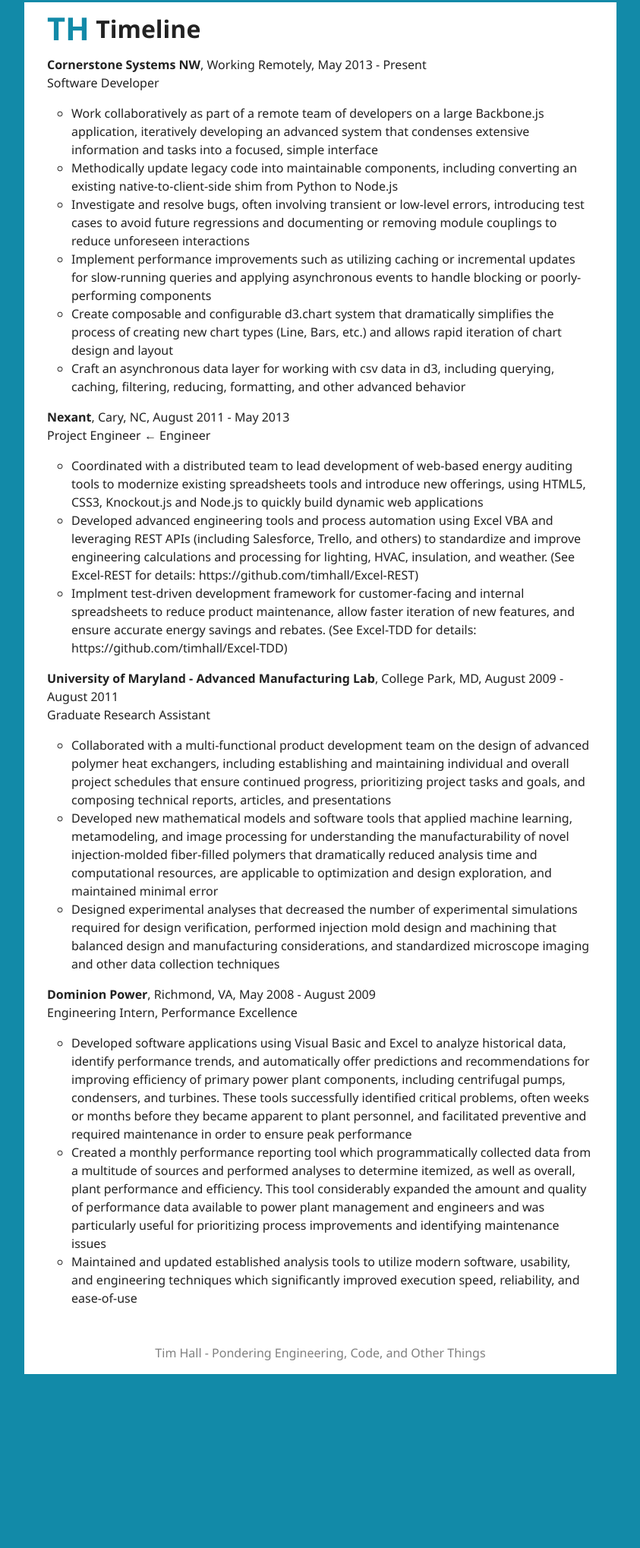
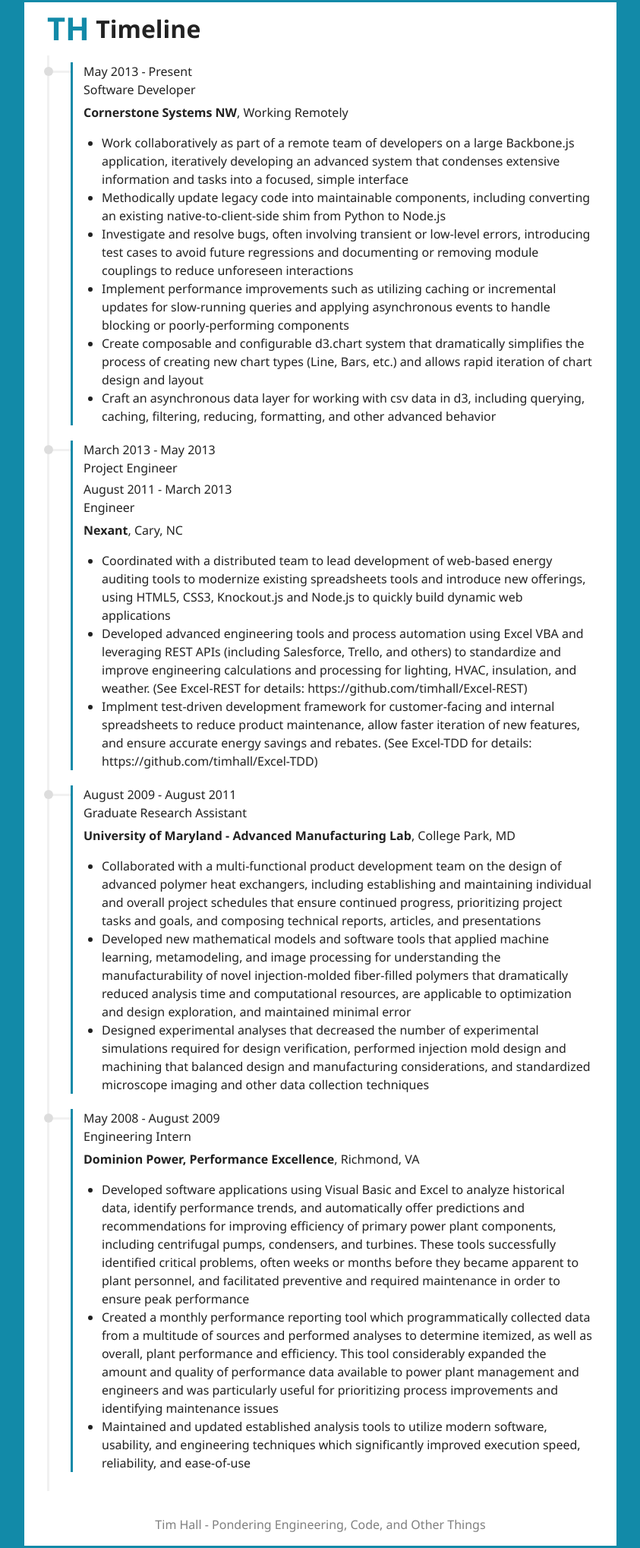
Before and after one commit to timhall/timhall.github.io, a Jekyll site: the page built from about/timeline.html, in a window 1280 px wide. Shown: the whole page at 76% size, without its empty margins (218-1061 px from the left). Built offline with Jekyll 4.4.1, drawn with Linux system fonts in a browser that asks for light colours; Markdown is read by kramdown in place of the engine named in the settings; before the commit the page ends 1812 px from its top, so only the background shows below that.

Commit message:
Update timeline

```diff
--- a/_css/_timeline.scss
+++ b/_css/_timeline.scss
@@ -1,12 +1,66 @@
+$timeline-color: #ddd;
+$timeline-color-light: lighten($timeline-color, 8%);
+$timeline-gap: 28px;
+$timeline-border-width: 3px;
+$timeline-top-padding: 11px;
+$timeline-left-padding: 6px;
+$timeline-icon-width: 12px;
+$project-gap: 0px;
+$professional-color: $primary-color;
+$project-color: darken(#fc3, 10%);
+
 .timeline {
   list-style: none;
   margin: 0;
-  padding: 0;
+  padding: 5px 0 5px $timeline-gap;
+  border-left: solid $timeline-border-width $timeline-color-light;
 }
 
 .timeline-item {
+  position: relative;
+  border-left: solid $timeline-border-width $timeline-color;
+  padding-left: 14px;
+  margin-bottom: 20px;
+
+  &:before {
+    content: "";
+    position: absolute;
+    top: $timeline-top-padding;
+    height: $timeline-border-width;
+    background-color: $timeline-color-light;
+  }
+
   &.type-professional {
+    border-left-color: $professional-color;
 
+    &:before {
+      left: -$timeline-gap - 2px;
+      width: $timeline-gap - $timeline-left-padding + 5px;
+    }
+    .type-icon {
+      left: -$timeline-gap - $timeline-icon-width + 2px;
+    }
+  }
+  &.type-project {
+    margin-left: $project-gap;
+    border-left-color: $project-color;
+
+    &:before {
+      left: -$timeline-gap - 2px - $project-gap;
+      width: $timeline-gap - $timeline-left-padding + 5px + $project-gap;
+    }
+    .type-icon {
+      left: -$timeline-gap - $timeline-icon-width + 2px - $project-gap;
+    }
+  }
+
+  .type-icon {
+    border-radius: 50%;
+    width: $timeline-icon-width;
+    height: $timeline-icon-width;
+    position: absolute;
+    top: 6px;
+    background-color: $timeline-color;
   }
 
   .company {
@@ -19,13 +73,57 @@
   }
 
   .location {
-    &:after {
-      content: ", ";
+
+  }
+
+  .titles {
+    // @extend .clearfix;
+    list-style: none;
+    margin: 0 0 6px 0;
+    padding: 0;
+
+    & > li {
+      // float: left;
+      display: block;
+      // margin-left: 20px;
+      margin-top: 4px;
+      // text-align: center;
+
+      &:first-child {
+        margin-left: 0;
+      }
     }
   }
 
+  .title {
+    display: block;
+    // margin-top: 2px;
+  }
+
   .dates {
+    @extend .clearfix;
+  }
 
+  .date {
+    // height: 2.6em;
+    text-align: center;
+    float: left;
+  }
+
+  .date-name {
+    // line-height: 2.6em;
+  }
+  .date-month {
+    line-height: 1.0em;
+  }
+  .date-year {
+    line-height: 1.0em;
+    // display: block;
+  }
+  .date-range {
+    float: left;
+    // line-height: 2.6em;
+    padding: 0 4px;
   }
 
   .start-date {
@@ -33,19 +131,26 @@
   }
 
   .end-date {
-    &:before {
-      content: " - ";
+
+  }
+
+  .blurb {
+    & > p:first-child {
+      margin-top: 0;
     }
   }
 
-  .title {
-    display: block;
-  }
+  .professional-details {
+    padding-left: 1.5em;
+    list-style-type: disc;
 
-  .details {
     & > li > p {
       margin: 0;
     }
+  }
+
+  .project {
+    font-weight: bold;
   }
 }
 
--- a/about/timeline.html
+++ b/about/timeline.html
@@ -3,23 +3,59 @@ layout: default
 title: Timeline
 ---
 
-<ul class="timeline">
+<article class="timeline">
   {% for item in site.data.about.timeline %}
     {% if item.type == "professional" %}
-      <li class="timeline-item type-professional">
+      <section class="timeline-item type-professional">
+        <i class="type-icon"></i>
+        <ul class="titles">
+        {% for title in item.titles %}
+          <li>
+            <span class="dates">
+              <time class="date start-date">
+                {% if title.start_date.name %}
+                <span class="date-name">{{ title.start_date.name }}</span>
+                {% else %}
+                <span class="date-month">{{ title.start_date.month }}</span>
+                <span class="date-year">{{ title.start_date.year }}</span>
+                {% endif %}
+              </time>
+              <span class="date-range">-</span>
+              <time class="date end-date">
+                {% if title.end_date.name %}
+                <span class="date-name">{{ title.end_date.name }}</span>
+                {% else %}
+                <span class="date-month">{{ title.end_date.month }}</span>
+                <span class="date-year">{{ title.end_date.year }}</span>
+                {% endif %}
+              </time>
+            </span>
+            <span class="title">{{ title.title }}</span>
+          </li>
+        {% endfor %}
+        </ul>
         <span class="company">{{ item.company }}</span>
         <span class="location">{{ item.location }}</span>
-        <span class="dates">
-          <time class="start-date">{{ item.start_date }}</time>
-          <time class="end-date">{{ item.end_date }}</time>
-        </span>
-        <span class="title">{{ item.title }}</span>
-        <ul class="details">
+        {% if item.blurb %}
+        <div class="blurb">
+          {{ item.blurb | markdownify }}
+        </div>
+        {% endif %}
+        <ul class="professional-details">
           {% for detail in item.details %}
             <li>{{ detail | markdownify }}</li>
           {% endfor %}
         </ul>
-      </li>
+      </section>
+    {% endif %}
+    {% if item.type == "project" %}
+      <section class="timeline-item type-project">
+        <i class="type-icon"></i>
+        <span class="project">{{ item.project }}</span>
+        <div class="blurb">
+          {{ item.blurb | markdownify }}
+        </div>
+      </section>
     {% endif %}
   {% endfor %}
-</ul>
+</article>
```
Also changed, not shown: _data/about.yml (+43 -13 lines).
